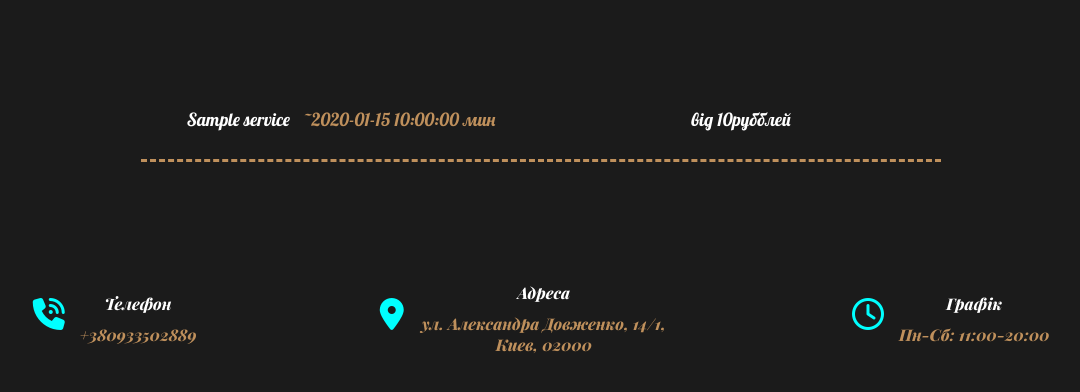
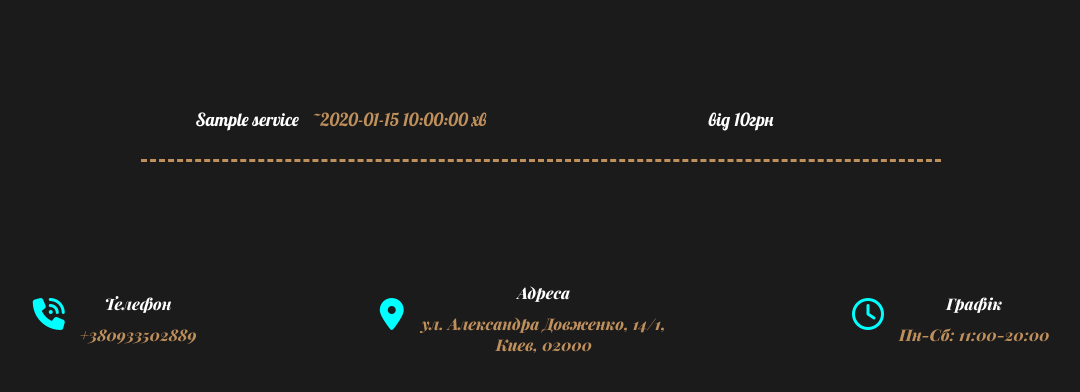
Before and after one commit to deadshotgo/Rio-barbershop, a PHP site: page /services.php in a window 1280 px wide. Shown: the part 103-495 px from the top of the page, without its empty margins (99-1179 px from the left). Run offline with PHP 8.4, Linux system fonts and the light colour scheme; tables that the repository leaves empty or names only in its code hold one stand-in row (values such as "Sample post"); some libraries are stand-ins or nearby versions.

Commit message:
стандарт

```diff
--- a/services.php
+++ b/services.php
@@ -24,10 +24,10 @@
                     <?php foreach ($user_data as $row) { ?>
                 <div class="price-item">
                     <div class="ser-info">
-                        <p><?php echo $row['title']?> <span>~<?php echo $row['time']?> мин</span></p>
+                        <p><?php echo $row['title']?> <span>~<?php echo $row['time']?> хв</span></p>
                     </div>
                     <div class="price">
-                        <p>від <?php echo $row['price']?>рубблей</p>
+                        <p>від <?php echo $row['price']?>грн</p>
                     </div>
                 </div>
                 <?php }?>
```
